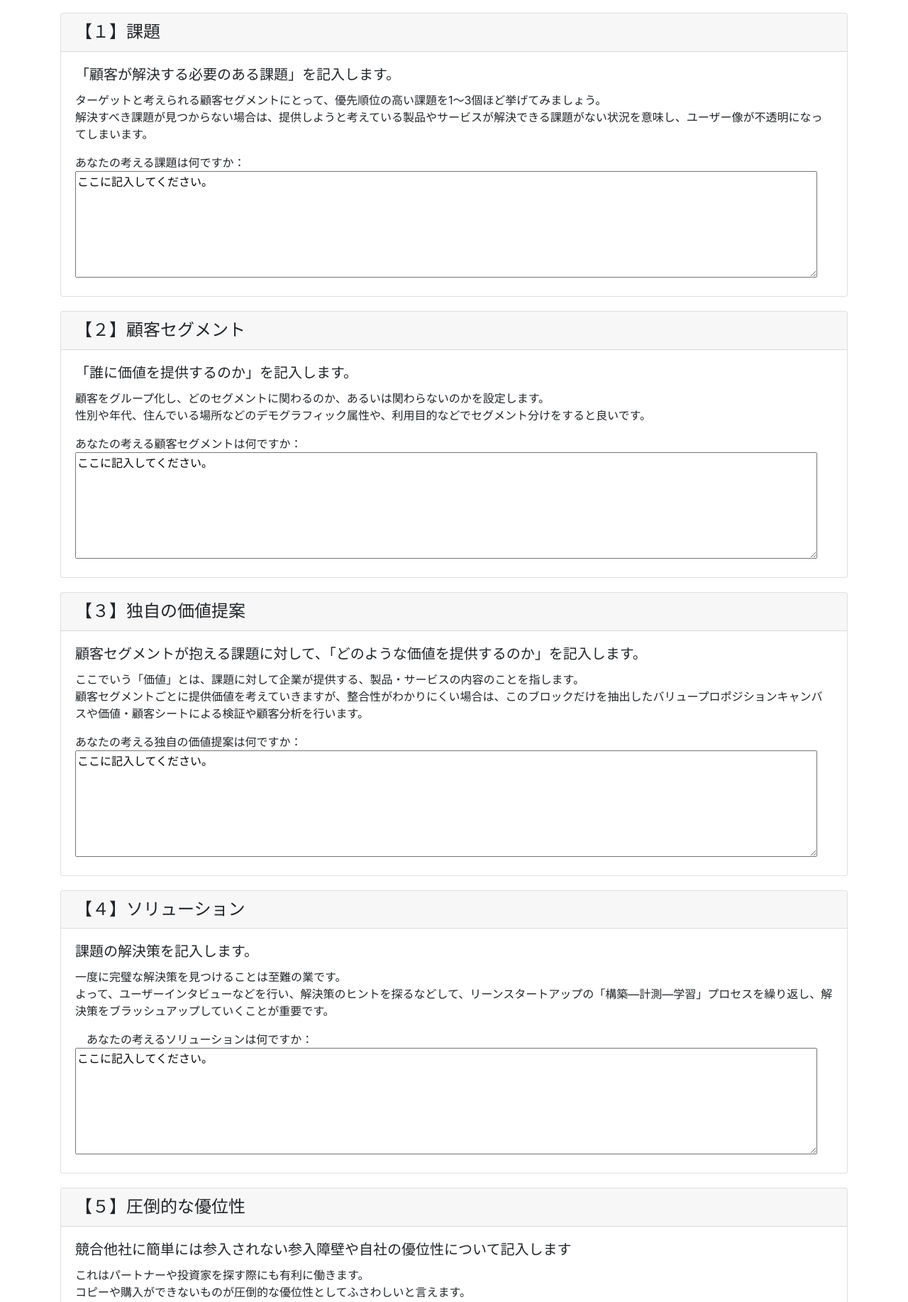
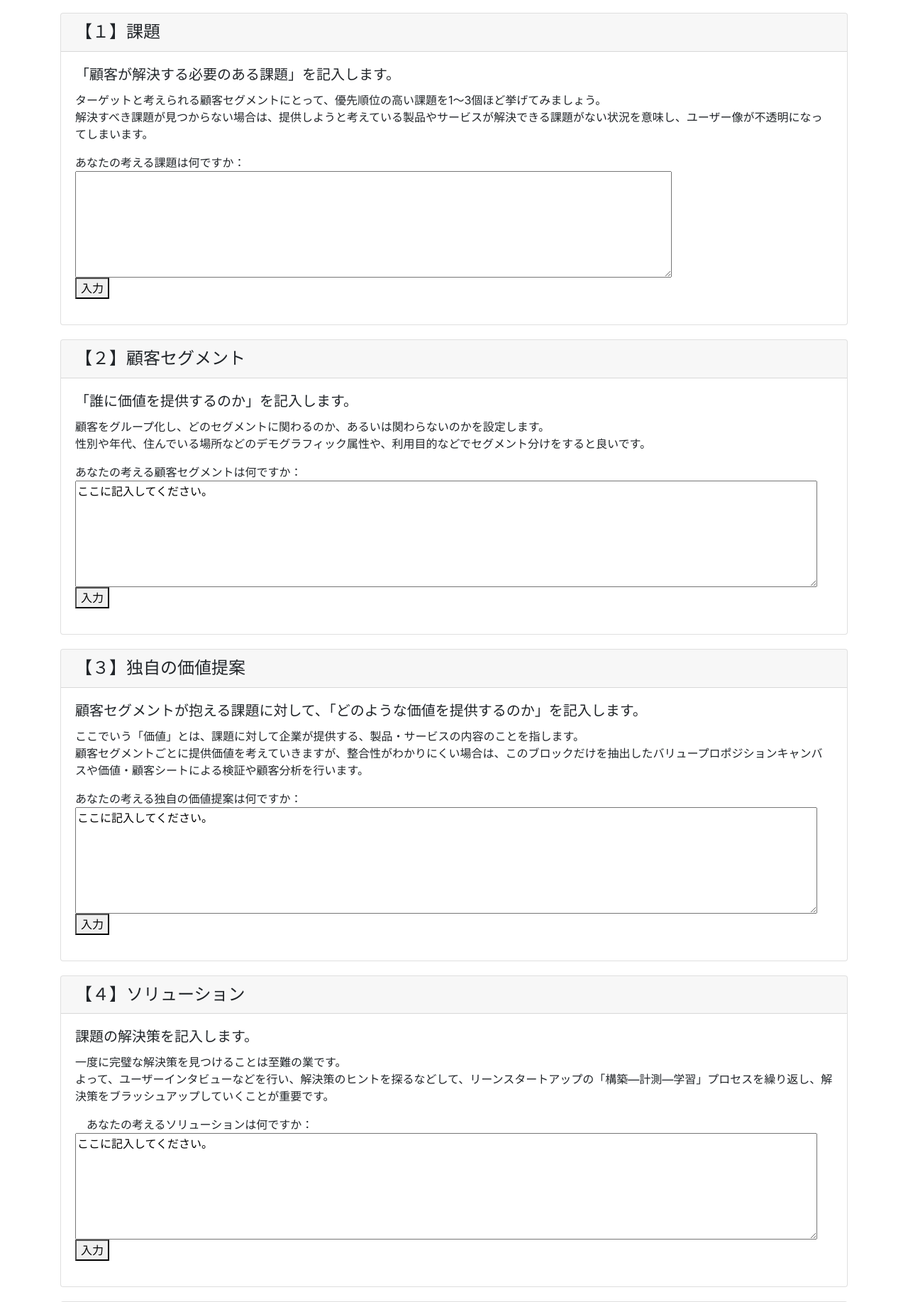
Before and after one commit to yuto0712/hait_ad2_f, a Django app: page /leancanvas/ in a window 1280 px wide. Shown: the part 807-2641 px from the top of the page at 71% size. Run offline with Django 3.2, Linux system fonts and the light colour scheme.

Commit message:
エラーあり

```diff
--- a/ideaproject/static/lean.css
+++ b/ideaproject/static/lean.css
@@ -6,3 +6,17 @@
 .card {
     margin-top: 20px;
 }
+
+.canvas {
+    display: block;
+    position: absolute;
+    top: 0;
+    right: 0;
+    bottom: 0;
+    left: 0;
+    margin: auto;
+  }
+
+.textarea {
+    white-space: pre-wrap;
+  }
--- /dev/null
+++ b/ideaproject/static/lean.js
@@ -0,0 +1,37 @@
+//キャンバスに画像を描画する
+function loadImage(id)
+{
+  //画像を読み込んでImageオブジェクトを作成する
+  var image = new Image();
+  image.src = 'https://monstar-lab.com/dx/wp-content/uploads/sites/19/2019/07/01.png';
+  image.onload = (function () {
+    //画像ロードが完了してからキャンバスの準備をする
+    var canvas = document.getElementById(id);
+    var ctx = canvas.getContext('2d');
+    //キャンバスのサイズを画像サイズに合わせる
+    canvas.width = image.width*1.4;
+    canvas.height = image.height*1.2;
+    //画像を拡大
+    ctx.scale(1.4, 1.2);
+    //キャンバスに画像を描画（開始位置0,0）
+    ctx.drawImage(image, 0, 0);
+  });
+}
+
+//キャンバスに文字を描く
+function drawText(canvas_id, text_id, x , y)
+{
+  var canvas = document.getElementsById(canvas_id);
+  var ctx = canvas.getContext('2d');
+  var text = document.getElementById(text_id);
+  //文字のスタイルを指定
+  ctx.font = '13px serif';
+  ctx.fillStyle = 'black';
+  //文字の配置を指定（左上基準にしたければtop/leftだが、文字の中心座標を指定するのでcenter
+  ctx.textBaseline = 'top';
+  ctx.textAlign = 'left';
+  //座標を指定して文字を描く
+  var x = x;
+  var y = y;
+  ctx.fillText(text.value, x, y);
+}
--- a/ideaproject/templates/home.html
+++ b/ideaproject/templates/home.html
@@ -20,7 +20,7 @@
           <li data-target="#carouselExampleCaptions" data-slide-to="1"></li>
           <li data-target="#carouselExampleCaptions" data-slide-to="2"></li>
         </ol>
-        {% comment %} <div class="carousel-inner">
+        <div class="carousel-inner">
           <div class="carousel-item active">
             <img src="https://cdn.pixabay.com/photo/2016/03/09/10/37/light-bulb-1246043_1280.jpg" class="d-block" alt="LeanCanvas"　width="680px" height="500px">
             <div class="carousel-caption d-none d-md-block">
@@ -42,7 +42,7 @@
               <p>Praesent commodo cursus magna, vel scelerisque nisl consectetur.</p>
             </div>
           </div>
-        </div> {% endcomment %}
+        </div>
         <a class="carousel-control-prev" href="#carouselExampleCaptions" role="button" data-slide="prev">
           <span class="carousel-control-prev-icon" aria-hidden="true"></span>
           <span class="sr-only">Previous</span>
--- a/ideaproject/templates/leancanvas.html
+++ b/ideaproject/templates/leancanvas.html
@@ -1,6 +1,18 @@
-{% extends 'base.html' %}
 {% load static %}
+<script src="{% static 'lean.js' %}"></script>
+<!doctype html>
+<html lang="ja">
+<head>
+  <!-- Required meta tags -->
+  <meta charset="utf-8">
+  <meta name="viewport" content="width=device-width, initial-scale=1, shrink-to-fit=no">
 
+  <!-- Bootstrap CSS -->
+  <link rel="stylesheet" href="https://cdn.jsdelivr.net/npm/bootstrap@4.5.3/dist/css/bootstrap.min.css" integrity="sha384-TX8t27EcRE3e/ihU7zmQxVncDAy5uIKz4rEkgIXeMed4M0jlfIDPvg6uqKI2xXr2" crossorigin="anonymous">
+  <title>アイデア</title>
+</head>
+
+<body  onload="loadImage('preview');">
 {% block header %}
 <link rel='stylesheet' type="text/css" href="{% static 'lean.css' %}">
 <div class="jumbotron jumbotron-fluid">
@@ -24,7 +36,12 @@
               <h5 class="card-title">「顧客が解決する必要のある課題」を記入します。</h5>
               <p class="card-text">ターゲットと考えられる顧客セグメントにとって、優先順位の高い課題を1〜3個ほど挙げてみましょう。<br>解決すべき課題が見つからない場合は、提供しようと考えている製品やサービスが解決できる課題がない状況を意味し、ユーザー像が不透明になってしまいます。</p>
               あなたの考える課題は何ですか：<br>
-              <textarea rows="6" cols="100">ここに記入してください。</textarea><br>
+              <textarea rows="6" cols="80" id="canvas_text1"></textarea><br>
+              <p>
+              <button onclick="drawText('preview', 'canvas_text1','(canvas.width / 50)','(canvas.height / 10)');">入力</button>
+              </p>
+
+
             </div>
         </div>
         <div class="card">
@@ -34,7 +51,10 @@
               <p class="card-text">顧客をグループ化し、どのセグメントに関わるのか、あるいは関わらないのかを設定します。<br>
                 性別や年代、住んでいる場所などのデモグラフィック属性や、利用目的などでセグメント分けをすると良いです。</p>
               あなたの考える顧客セグメントは何ですか：<br>
-              <textarea rows="6" cols="100">ここに記入してください。</textarea><br>
+              <textarea rows="6" cols="100" id="canvas_text2">ここに記入してください。</textarea><br>
+              <p>
+              <button onclick="drawText('preview', 'canvas_text2', '(canvas.width / 4.8)', '(canvas.height / 10)');">入力</button>
+              </p>
             </div>
         </div>
         <div class="card">
@@ -44,7 +64,10 @@
               <p class="card-text">ここでいう「価値」とは、課題に対して企業が提供する、製品・サービスの内容のことを指します。<br>
                 顧客セグメントごとに提供価値を考えていきますが、整合性がわかりにくい場合は、このブロックだけを抽出したバリュープロポジションキャンバスや価値・顧客シートによる検証や顧客分析を行います。</p>
               あなたの考える独自の価値提案は何ですか：<br>
-              <textarea rows="6" cols="100">ここに記入してください。</textarea><br>
+              <textarea rows="6" cols="100" id="canvas_text3">ここに記入してください。</textarea><br>
+              <p>
+              <button onclick="drawText('preview', 'canvas_text3','(canvas.width / 50)','(canvas.height / 10)');">入力</button>
+              </p>
             </div>
         </div>
         <div class="card">
@@ -54,7 +77,10 @@
               <p class="card-text">一度に完璧な解決策を見つけることは至難の業です。<br>
                 よって、ユーザーインタビューなどを行い、解決策のヒントを探るなどして、リーンスタートアップの「構築―計測―学習」プロセスを繰り返し、解決策をブラッシュアップしていくことが重要です。</p>
             　あなたの考えるソリューションは何ですか：<br>
-              <textarea rows="6" cols="100">ここに記入してください。</textarea><br>
+              <textarea rows="6" cols="100" id="canvas_text4">ここに記入してください。</textarea><br>
+              <p>
+              <button onclick="drawText('preview', 'canvas_text4','(canvas.width / 50)','(canvas.height / 10)');">入力</button>
+              </p>
             </div>
         </div>
         <div class="card">
@@ -65,7 +91,10 @@
                 コピーや購入ができないものが圧倒的な優位性としてふさわしいと言えます。<br>
                 例えばインサイダー情報、専門家の支持、既存の顧客などは当てはまりますが、コミットメントや情熱などは該当しません。</p>
             　あなたの考える圧倒的な優位性は何ですか：<br>
-              <textarea rows="6" cols="100">ここに記入してください。</textarea><br>
+              <textarea rows="6" cols="100" id="canvas_text5">ここに記入してください。</textarea><br>
+              <p>
+              <button onclick="drawText('preview', 'canvas_text5','(canvas.width / 50)','(canvas.height / 10)');">入力</button>
+              </p>
             </div>
         </div>
         <div class="card">
@@ -75,7 +104,10 @@
               <p class="card-text">スタートアップや新規事業において、コストを引き下げたり、無償提供することで利用者を増やしたりする手法はよく見られます。<br>
                 一方で、最終的にどう収益をあげるのかを見越した、慎重な計画が必要な項目です。</p>
               あなたの考える収益の流れは何ですか：<br>
-              <textarea rows="6" cols="100">ここに記入してください。</textarea><br>
+              <textarea rows="6" cols="100" id="canvas_text6">ここに記入してください。</textarea><br>
+              <p>
+              <button onclick="drawText('preview', 'canvas_text6','(canvas.width / 50)','(canvas.height / 10)');">入力</button>
+              </p>
             </div>
         </div>
         <div class="card">
@@ -84,7 +116,10 @@
               <h5 class="card-title">ビジネスモデルを運営するにあたり発生するコストを記入します。</h5>
               <p class="card-text">ここで算出したコストと【6】の収益から、大まかな損益分岐点を計算できます。</p>
               あなたの考えるコスト構造は何ですか：<br>
-              <textarea rows="6" cols="100">ここに記入してください。</textarea><br>
+              <textarea rows="6" cols="100" id="canvas_text7">ここに記入してください。</textarea><br>
+              <p>
+              <button onclick="drawText('preview', 'canvas_text7','(canvas.width / 50)','(canvas.height / 10)');">入力</button>
+              </p>
             </div>
         </div>
         <div class="card">
@@ -93,7 +128,10 @@
               <h5 class="card-title">どの数値が出れば成功と言えるのか、パフォーマンスを測る指標を記入します。</h5>
               <p class="card-text">KPI（Key Performance Indicator, 重要業績評価指標）に設定する数値は様々ありますが、<br>近年のインターネットを活用したサービスでは、<br>顧客の行動モデルを表した、AARRR（アー）モデル（別名：海賊指標）というフレームワークが活用されています。</p>
               あなたの考える主要指標は何ですか：<br>
-              <textarea rows="6" cols="100">ここに記入してください。</textarea><br>
+              <textarea rows="6" cols="100" id="canvas_text8">ここに記入してください。</textarea><br>
+              <p>
+              <button onclick="drawText('preview', 'canvas_text8','(canvas.width / 50)','(canvas.height / 10)');">入力</button>
+              </p>
             </div>
         </div>
         <div class="card">
@@ -103,9 +141,17 @@
               <p class="card-text">コミュニケーション、流通、販売チャネル、アフターフォローなど、商品やサービスの提供ルートや、プロモーションの手段を設定します。<br>
                 また、初期段階では規模にこだわるのではなく、リーンスタートアップの「学習」プロセスを進めることを目的とすると良いです。</p>
               あなたの考えるチャネルは何ですか：<br>
-              <textarea rows="6" cols="100">ここに記入してください。</textarea><br>
+              <textarea rows="6" cols="100" id="canvas_text9">ここに記入してください。</textarea><br>
+              <p>
+              <button onclick="drawText('preview', 'canvas_text9','(canvas.width / 50)','(canvas.height / 10)');">入力</button>
+              </p>
             </div>
         </div>
     </div>
 </div>
+<br>
+
+<p><canvas id='preview'　width-100></canvas></p>
 {% endblock content %}
+</body>
+</html>
```
